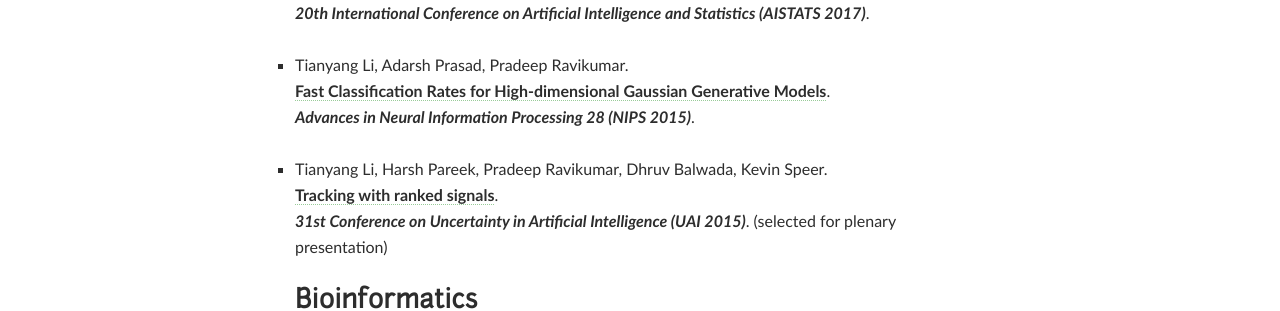
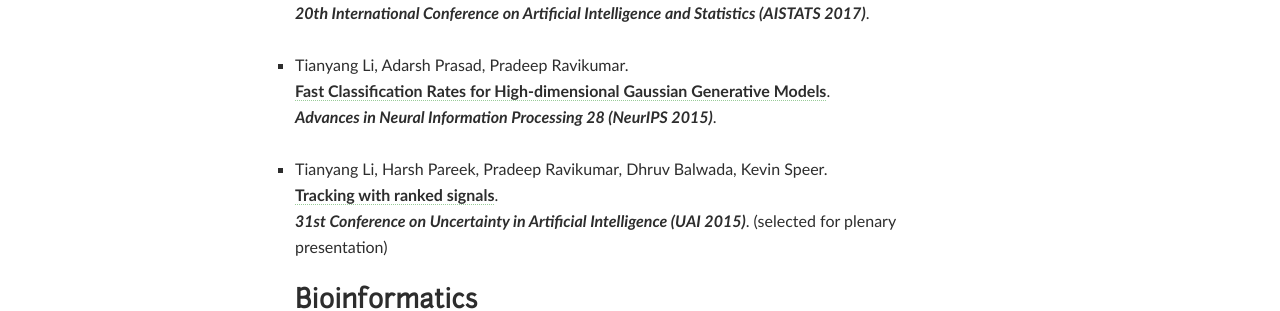
Before and after one commit to li-tianyang/li-tianyang.github.com, a Jekyll site: the page built from research/index.md, in a window 1280 px wide. Shown: the part 679-990 px from the top of the page. Built offline with Jekyll 4.4.1, drawn with Linux system fonts in a browser that asks for light colours.

Commit message:
chanegd conf name

```diff
--- a/research/index.md
+++ b/research/index.md
@@ -22,7 +22,7 @@
 
 * Tianyang Li, Xinyang Yi, Constantine Caramanis, Pradeep Ravikumar. <br> **[Minimax Gaussian Classification & Clustering](./papers/aistats-2017-minimax-gaussian-classification-clustering.pdf)**. <br> *20th International Conference on Artificial Intelligence and Statistics (AISTATS 2017)*.
 
-* Tianyang Li, Adarsh Prasad, Pradeep Ravikumar. <br> **[Fast Classification Rates for High-dimensional Gaussian Generative Models](./papers/nips-2015-gaussian-classification.pdf)**. <br> *Advances in Neural Information Processing 28 (NIPS 2015)*.
+* Tianyang Li, Adarsh Prasad, Pradeep Ravikumar. <br> **[Fast Classification Rates for High-dimensional Gaussian Generative Models](./papers/nips-2015-gaussian-classification.pdf)**. <br> *Advances in Neural Information Processing 28 (NeurIPS 2015)*.
 
 * Tianyang Li, Harsh Pareek, Pradeep Ravikumar, Dhruv Balwada, Kevin Speer. <br> **[Tracking with ranked signals](./papers/uai-2015-tracking.pdf)**. <br> *31st Conference on Uncertainty in Artificial Intelligence (UAI 2015)*. (selected for plenary presentation)
 
```
